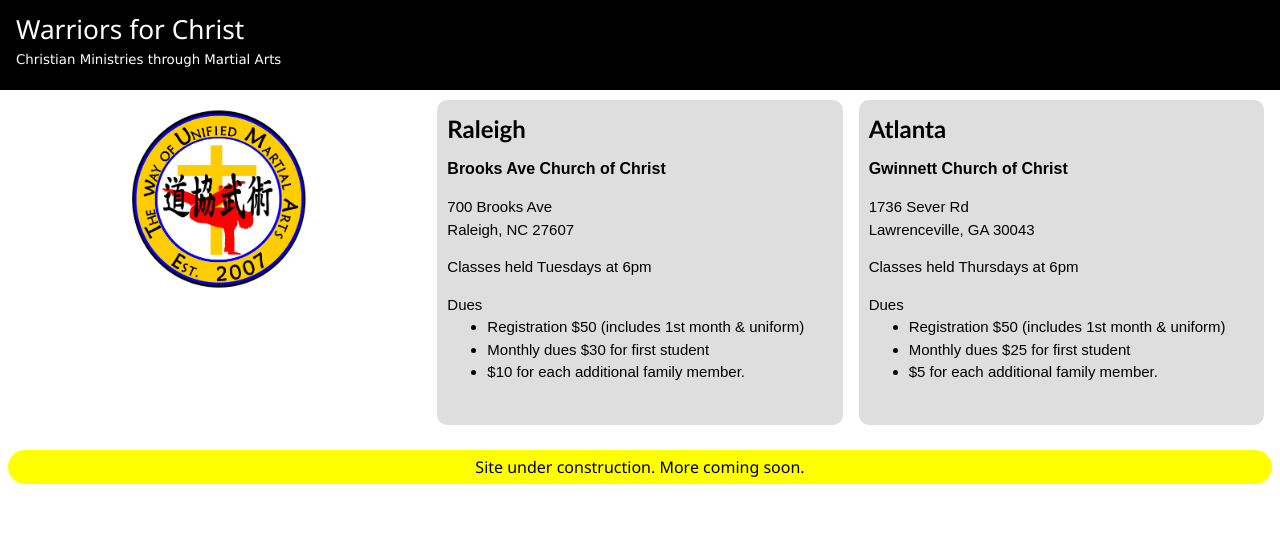
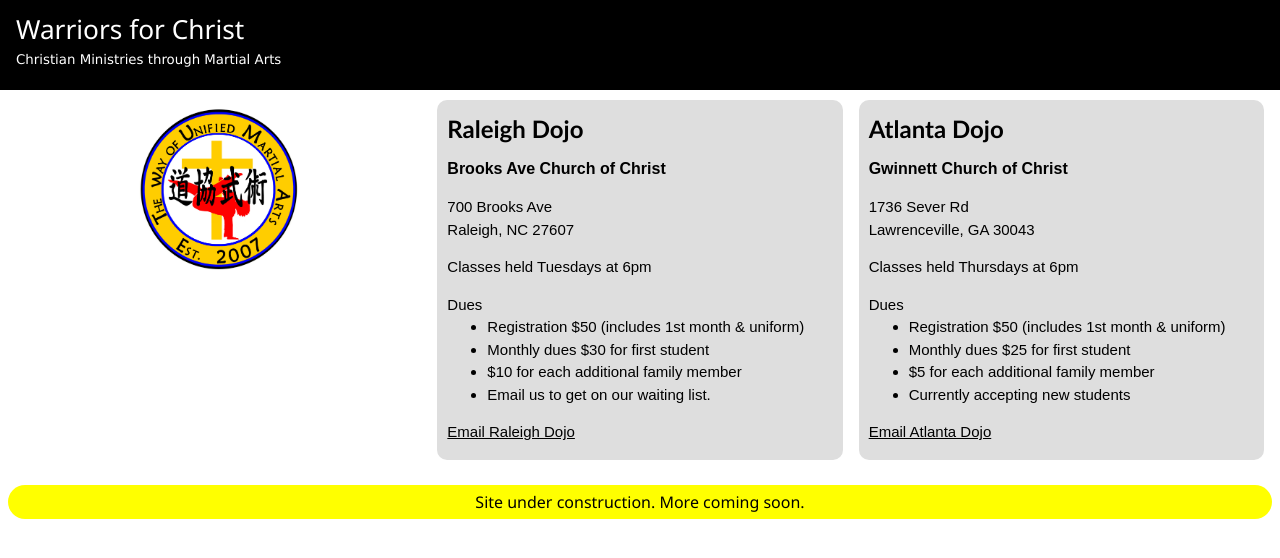
Before and after one commit to kendallvision/warriors, a React (Create React App) app: page / in a window 1280 px wide. Shown: the top 558 px of the page. Built offline with nearby package versions, Linux system fonts and the light colour scheme.

Commit message:
adding info emails and new student status

```diff
--- a/src/App.css
+++ b/src/App.css
@@ -15,11 +15,11 @@
 }
 
 .appLogo {
-  width: 200px;
+  width: 180px;
   position: relative;
   left: 50%;
   top: 10px;
-  margin-left: -100px;
+  margin-left: -90px;
   cursor: pointer;
   margin-bottom: 15px;
 }
--- a/src/components/Atlanta.js
+++ b/src/components/Atlanta.js
@@ -6,7 +6,7 @@
     render() {
         return (
             <div className="location">
-                <h3>Atlanta</h3>
+                <h3>Atlanta Dojo</h3>
                 <h4>Gwinnett Church of Christ</h4>
                 <p>1736 Sever Rd<br/>Lawrenceville, GA 30043</p>
                 <p>Classes held Thursdays at 6pm</p>
@@ -14,8 +14,12 @@
                     <ul>
                         <li>Registration $50 (includes 1st month &amp; uniform)</li>
                         <li>Monthly dues $25 for first student</li>
-                        <li>$5 for each additional family member.</li>
+                        <li>$5 for each additional family member</li>
+                        <li>Currently accepting new students</li>
                     </ul>
+                </p>
+                <p>
+                    <a href="mailto:info.atlanta@warriors-for-christ.com">Email Atlanta Dojo</a>
                 </p>
             </div>
         );
--- a/src/components/Raleigh.js
+++ b/src/components/Raleigh.js
@@ -6,7 +6,7 @@
     render() {
         return (
             <div className="location">
-                <h3>Raleigh</h3>
+                <h3>Raleigh Dojo</h3>
                 <h4>Brooks Ave Church of Christ</h4>
                 <p>700 Brooks Ave<br />Raleigh, NC 27607</p>
                 <p>Classes held Tuesdays at 6pm</p>
@@ -14,8 +14,12 @@
                     <ul>
                         <li>Registration $50 (includes 1st month &amp; uniform)</li>
                         <li>Monthly dues $30 for first student</li>
-                        <li>$10 for each additional family member.</li>
+                        <li>$10 for each additional family member</li>
+                        <li>Email us to get on our waiting list.</li>
                     </ul>
+                </p>
+                <p>
+                    <a href="mailto:info.raleigh@warriors-for-christ.com">Email Raleigh Dojo</a>
                 </p>
             </div>
         );
--- a/src/styles/Locations.css
+++ b/src/styles/Locations.css
@@ -4,7 +4,7 @@
     border-radius: 10px;
     padding: 1px 10px;
     min-height: 325px;
-    max-height: 450px;
+    max-height: 550px;
 }
 
 .location h3 {
```
